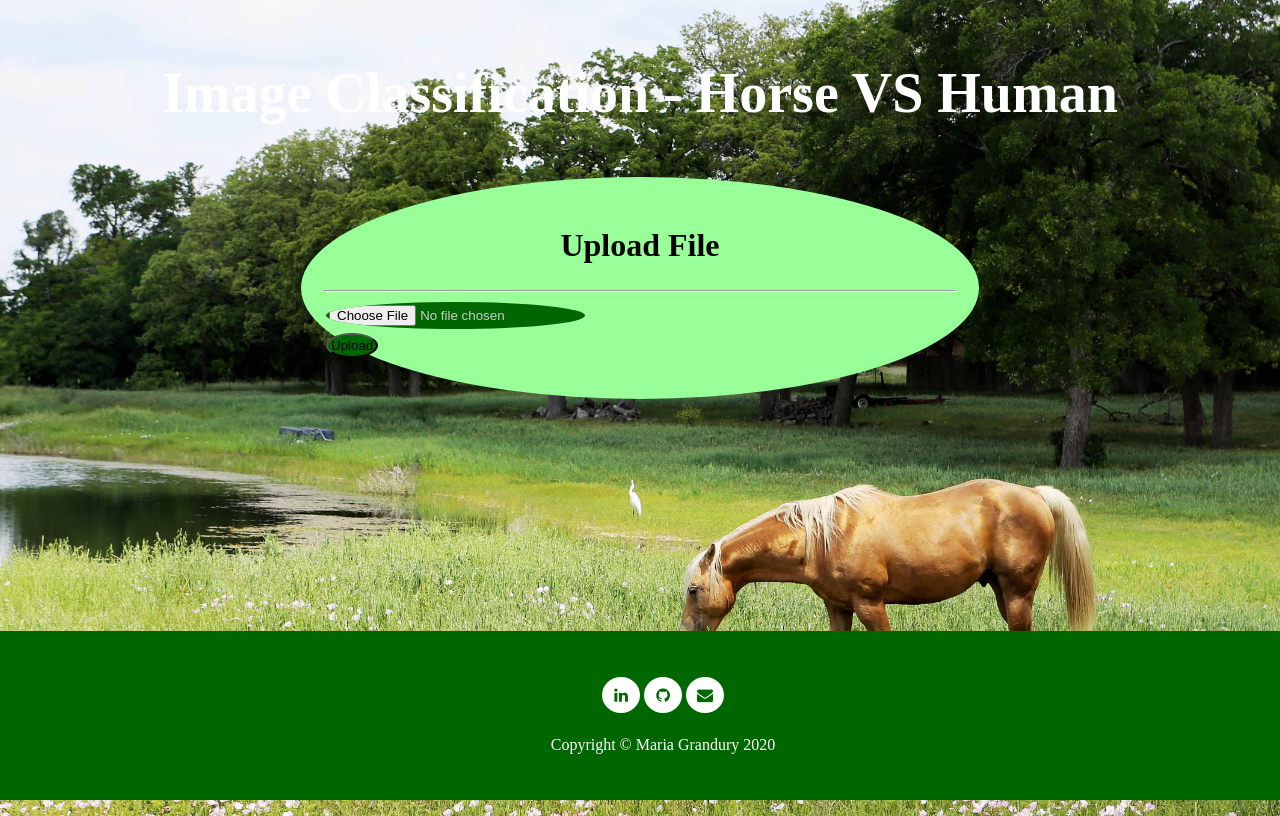
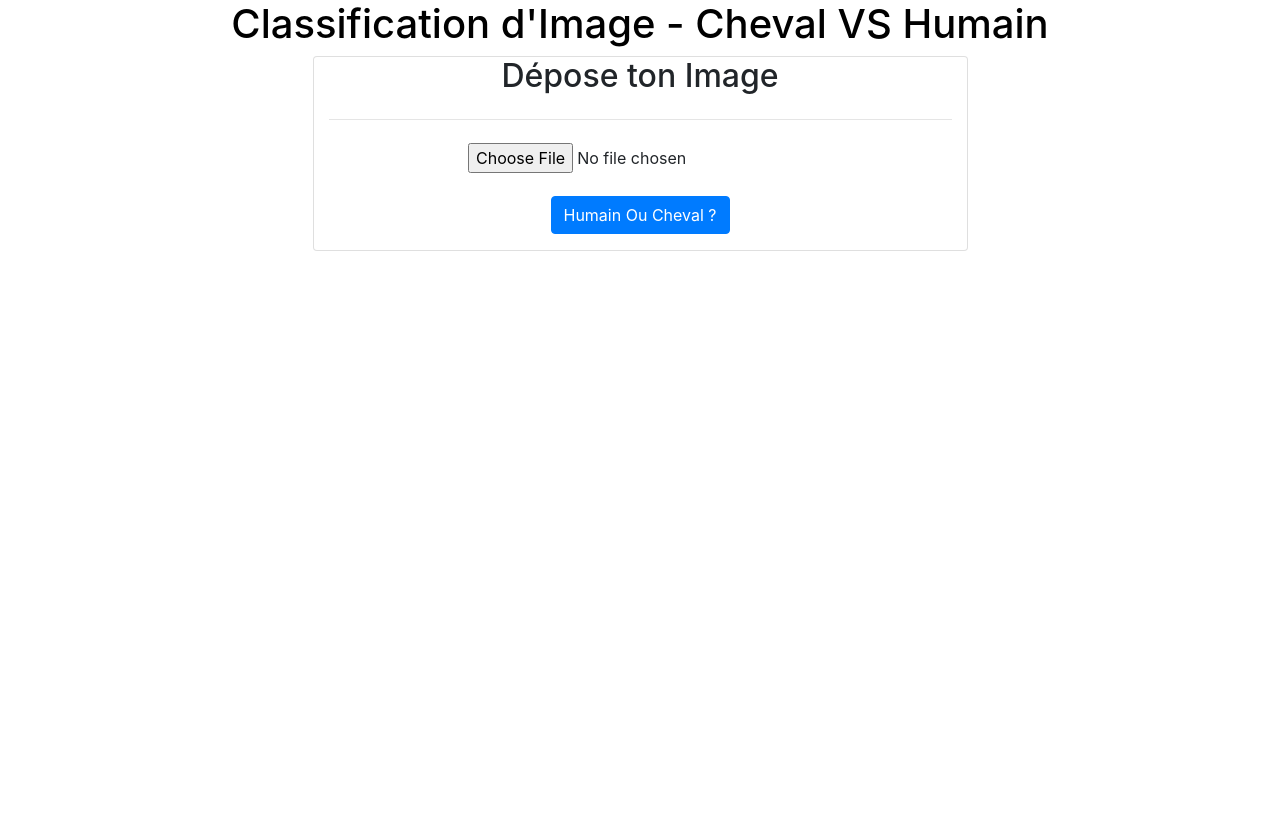
Before and after one commit to tolstoyfafa/image-classification-web-app, a Flask app: page / in a window 1280 px wide. After the commit the page ends 251 px from the top, so only its background shows below. Run offline with Flask 2, Linux system fonts and the light colour scheme.

Commit message:
fix web app

```diff
--- a/app.py
+++ b/app.py
@@ -20,7 +20,8 @@ def generate_filename():
 
 
 def get_prediction(image_path):
-    image = tf.keras.preprocessing.image.load_img(image_path, target_size=(SIZE, SIZE))
+    image = tf.keras.preprocessing.image.load_img(
+        image_path, target_size=(SIZE, SIZE))
     image = tf.keras.preprocessing.image.img_to_array(image)
     image = tf.keras.applications.mobilenet_v2.preprocess_input(image)
     image = np.expand_dims(image, axis=0)
@@ -28,6 +29,7 @@ def get_prediction(image_path):
     data = json.dumps({'instances': image.tolist()})
     response = requests.post(MODEL_URI, data=data.encode())
     result = json.loads(response.text)
+    print(result)
     prediction = result['predictions'][0]
     class_name = CLASSES[int(prediction[0] > 0.5)]
     return class_name
@@ -60,7 +62,8 @@ def index():
             # Copying the images in the folder will allow us to show the image along with the prediction
             if uploaded_file.filename[-3:] in ['jpg', 'png']:
                 image_path = os.path.join(OUTPUT_DIR, generate_filename())
-                print("#################################################################################")
+                print(
+                    "#################################################################################")
                 print(image_path)
                 uploaded_file.save(image_path)
                 class_name = get_prediction(image_path)
--- a/static/style.css
+++ /dev/null
@@ -1,85 +0,0 @@
-body {
-    background-image: url("../static/background.jpg");
-    color: #cccccc;
-    height: 100%;
-    background-position: center;
-    background-repeat: no-repeat;
-    background-size: cover;
-}
-
-header {
-    padding: 15px;
-}
-
-h1   {
-    color: white;
-    text-align: center;
-    font-size: 56px;
-}
-
-h2   {
-    color: black;
-    text-align: center;
-    font-size: 32px;
-}
-
-h3   {
-    font-size: 29px;
-}
-
-h4  {
-    font-size: 23px;
-}
-
-
-/* -- FOOTER -- */
-footer {
-  text-align: center;
-  padding: 23px;
-  background-color: #006600;
-  color: white;
-  position: fixed;
-  left: 0;
-  bottom: 0;
-  width: 100%;
-}
-
-/* Social buttons */
-.fa {
-  padding: 10px;
-  width: 18px;
-  height: 18px
-  text-align: center;
-  text-decoration: none;
-  border-radius: 50%;
-  background: white;
-  color: #006600;
-}
-
-.fa:hover {
-  opacity: 0.7;
-}
-
-
-/* -- CARD -- */
-.card {
-  background-color: #99ff99;
-  padding: 23px;
-  margin-bottom: 20px;
-  border-radius: 50%;
-}
-
-.center {
-  display: block;
-  margin-left: auto;
-  margin-right: auto;
-  width: 50%;
-}
-
-/* -- BUTTONS -- */
-.btn {
-    background-color: #006600;
-    padding: 3px;
-    margin: 2px 2px;
-    border-radius: 50%;
-}
--- a/templates/base.html
+++ b/templates/base.html
@@ -2,17 +2,18 @@
 
 <head>
   <meta charset="utf-8">
-    <title>Image Classification</title>
-    <link rel="stylesheet" href="/static/style.css">
+  <title>Classification d'Image</title>
   <link rel="icon" type="image/x-icon" href="/static/favicon.png" />
   <!-- Add icon library for social buttons -->
+  <link rel="stylesheet" href="https://cdn.jsdelivr.net/npm/bootstrap@4.6.0/dist/css/bootstrap.min.css"
+    integrity="sha384-B0vP5xmATw1+K9KRQjQERJvTumQW0nPEzvF6L/Z6nronJ3oUOFUFpCjEUQouq2+l" crossorigin="anonymous">
   <link rel="stylesheet" href="https://cdnjs.cloudflare.com/ajax/libs/font-awesome/4.7.0/css/font-awesome.min.css">
 </head>
 
 <body>
   <header>
-      <div class="container">
-        <h1>Image Classification - Horse VS Human</h1>
+    <div class="container text-center">
+      <h1 style="color:black">Classification d'Image - Cheval VS Humain</h1>
     </div>
   </header>
 
@@ -21,13 +22,4 @@
 
 </body>
 
-<footer>
-       <div style="text-align: center; padding-top: 23px;">
-            <a href="https://www.linkedin.com/in/mariagrandury/"><i class="fa fa-linkedin"></i></a>
-            <a href="https://github.com/magrandury"><i class="fa fa-github"></i></a>
-            <a href="mailto: mariagrandury@gmail.com"><i class="fa fa-envelope"></i></a>
-       </div>
-        <div style="text-align: center;padding: 23px;">Copyright © Maria Grandury 2020</div>
-</footer>
-
 </html>
--- a/templates/index.html
+++ b/templates/index.html
@@ -1,17 +1,20 @@
 {% extends "base.html" %}
 
 {% block content %}
-  <div class="card center">
-    <h2>Upload File</h2>
+
+<div class="row">
+  <div class="card text-center col-md-6 offset-md-3">
+    <h2>Dépose ton Image</h2>
     <hr>
-    <form class="form-inline" action="{{ url_for('index') }}" method="post"
-    enctype="multipart/form-data">
+    <form action="{{ url_for('index') }}" method="post" enctype="multipart/form-data">
       <div class="form-group">
         <input type="file" name="file" class="btn">
       </div>
-      <div class="form-group">
-        <input type="submit" value="Upload" class="btn">
-      </div>
+
+      <input type="submit" value="Humain Ou Cheval ?" class="btn btn-primary">
+
     </form>
   </div>
+</div>
+
 {% endblock %}
```
Also changed, not shown: templates/show.html (+15 -10 lines), static/background.jpg (deleted), 1 other file. Lines whose indentation alone changed are shown as unchanged.
